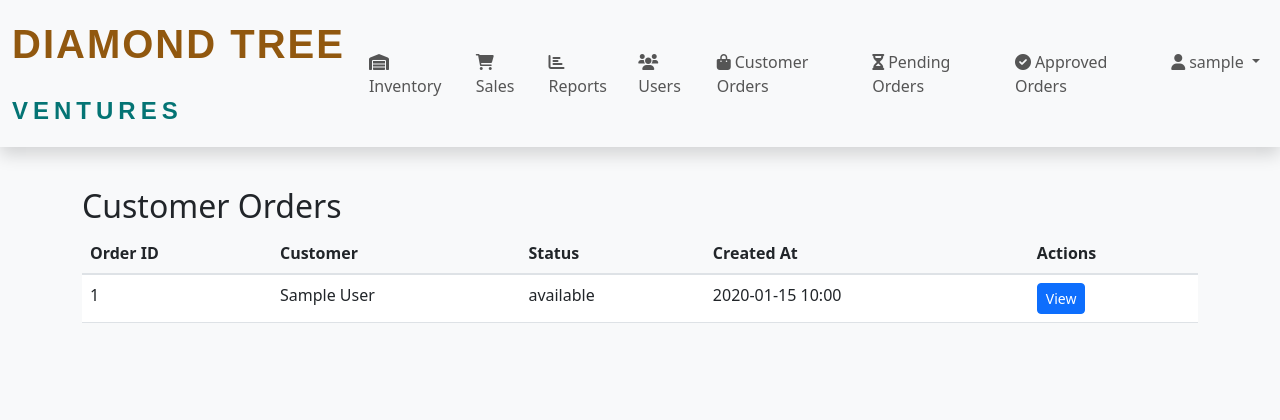
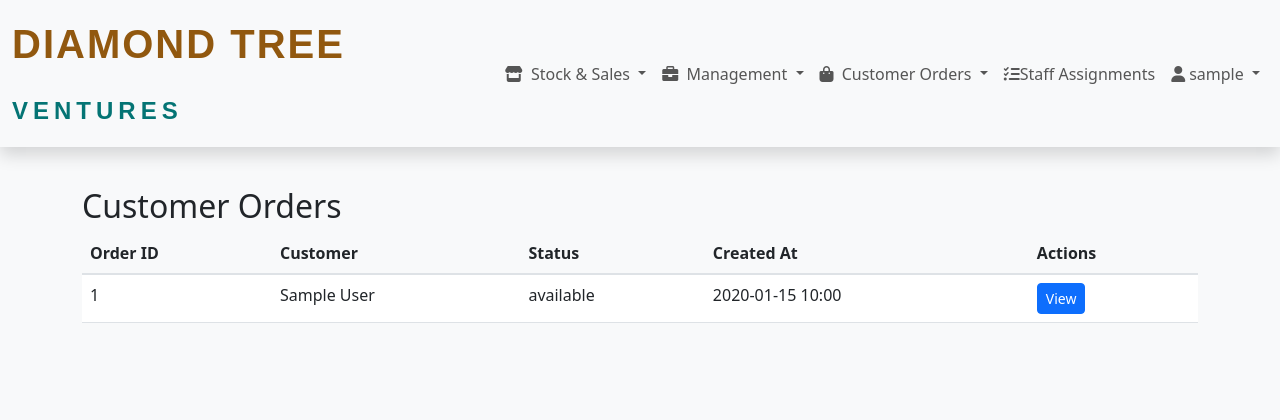
Before and after one commit to abnasity/dtv-admin-panel, a Flask app: page /auth/admin/orders in a window 1280 px wide. Shown: the top 420 px of the page. Run offline with Flask 3, Linux system fonts and the light colour scheme; a user stored in the database is signed in; tables that the repository leaves empty hold one stand-in row (values such as "Sample post"); some libraries are stand-ins or nearby versions.

Commit message:
add dropdowns

```diff
--- a/app/templates/layouts/base.html
+++ b/app/templates/layouts/base.html
@@ -51,44 +51,86 @@
             <ul class="navbar-nav ms-auto">
                 {% if current_user.is_authenticated and current_user.role in ['admin', 'staff'] %}
                     <!-- Admin/Staff Navbar Items -->
-                    <li class="nav-item">
-                        <a class="nav-link hover-effect" href="{{ url_for('devices.inventory') }}">
-                            <i class="fas fa-warehouse me-1"></i>Inventory
+                        <li class="nav-item dropdown">
+                            <a class="nav-link dropdown-toggle hover-effect" href="#" id="storeDropdown" role="button" data-bs-toggle="dropdown" aria-expanded="false">
+                                <i class="fas fa-store me-1"></i> Stock & Sales
+                            </a>
+                         <ul class="dropdown-menu" aria-labelledby="storeDropdown">
+                                <li>
+                                    <a class="dropdown-item hover-effect" href="{{ url_for('devices.inventory') }}">
+                                        <i class="fas fa-warehouse me-1"></i> Inventory
                                     </a>
                                 </li>
-                    <li class="nav-item">
-                        <a class="nav-link hover-effect" href="{{ url_for('sales.index') }}">
-                            <i class="fas fa-shopping-cart me-1"></i>Sales
+                          <li>
+                                    <a class="dropdown-item hover-effect" href="{{ url_for('sales.index') }}">
+                                        <i class="fas fa-shopping-cart me-1"></i> Sales
                                     </a>
                                 </li>
 
+
+
+
+                            </ul>
+                        </li>
+
+
                     <!-- ADMIN ONLY -->
                     {% if current_user.is_admin() %}
-                        <li class="nav-item">
-                            <a class="nav-link hover-effect" href="{{ url_for('reports.dashboard') }}">
-                                <i class="fas fa-chart-bar me-1"></i>Reports
+                       <li class="nav-item dropdown">
+                            <a class="nav-link dropdown-toggle hover-effect" href="#" id="adminDropdown" role="button" data-bs-toggle="dropdown" aria-expanded="false">
+                                <i class="fas fa-briefcase me-1"></i> Management
+                            </a>
+                            <ul class="dropdown-menu" aria-labelledby="adminDropdown">
+                                <li>
+                                    <a class="dropdown-item hover-effect" href="{{ url_for('reports.dashboard') }}">
+                                        <i class="fas fa-chart-bar me-1"></i> Reports
                                     </a>
                                 </li>
-                        <li class="nav-item">
-                            <a class="nav-link hover-effect" href="{{ url_for('auth.users') }}">
-                                <i class="fas fa-users me-1"></i>Users
+                                <li>
+                                    <a class="dropdown-item hover-effect" href="{{ url_for('auth.users') }}">
+                                        <i class="fas fa-users me-1"></i> Users
                                     </a>
                                 </li>
-                        <li class="nav-item">
-                            <a class="nav-link hover-effect" href="{{ url_for('auth.view_orders') }}">
-                             <i class="fas fa-shopping-bag me-1"></i>Customer Orders
+                            </ul>
+                        </li>
+
+
+
+
+                        <li class="nav-item dropdown">
+                        <a class="nav-link dropdown-toggle hover-effect" href="#" id="customerOrdersDropdown" role="button" data-bs-toggle="dropdown" aria-expanded="false">
+                            <i class="fas fa-shopping-bag me-1"></i> Customer Orders
+                        </a>
+                        <ul class="dropdown-menu" aria-labelledby="customerOrdersDropdown">
+                            <li>
+                                <a class="dropdown-item hover-effect" href="{{ url_for('auth.pending_orders') }}">
+                                    <i class="fas fa-hourglass-half me-1"></i> Pending Orders
                                 </a>
                             </li>
-                        <li class="nav-item">
-                        <a class="nav-link hover-effect" href="{{ url_for('auth.pending_orders') }}">
-                            <i class="fas fa-hourglass-half me-1"></i>Pending Orders
+                            <li>
+                                <a class="dropdown-item hover-effect" href="{{ url_for('auth.approved_orders') }}">
+                                    <i class="fas fa-check-circle me-1"></i> Approved Orders
                                 </a>
                             </li>
-                        <li class="nav-item">
-                        <a class="nav-link hover-effect" href="{{ url_for('auth.approved_orders') }}">
-                            <i class="fas fa-check-circle me-1"></i>Approved Orders
+                            <li>
+                                <a class="dropdown-item hover-effect" href="{{ url_for('auth.view_orders') }}">
+                                    <i class="fas fa-list me-1"></i> All Orders
                                 </a>
                             </li>
+                        </ul>
+                        </li>
+
+
+
+
+
+                        <li class="nav-item">
+                        <a class="nav-link hover-effect" href="{{ url_for('auth.view_assignments') }}">
+                           <i class="fas fa-tasks"></i>Staff Assignments
+
+                        </a>
+                        </li>
+
 
 
                     {% endif %}
```
Lines whose indentation alone changed are shown as unchanged.
